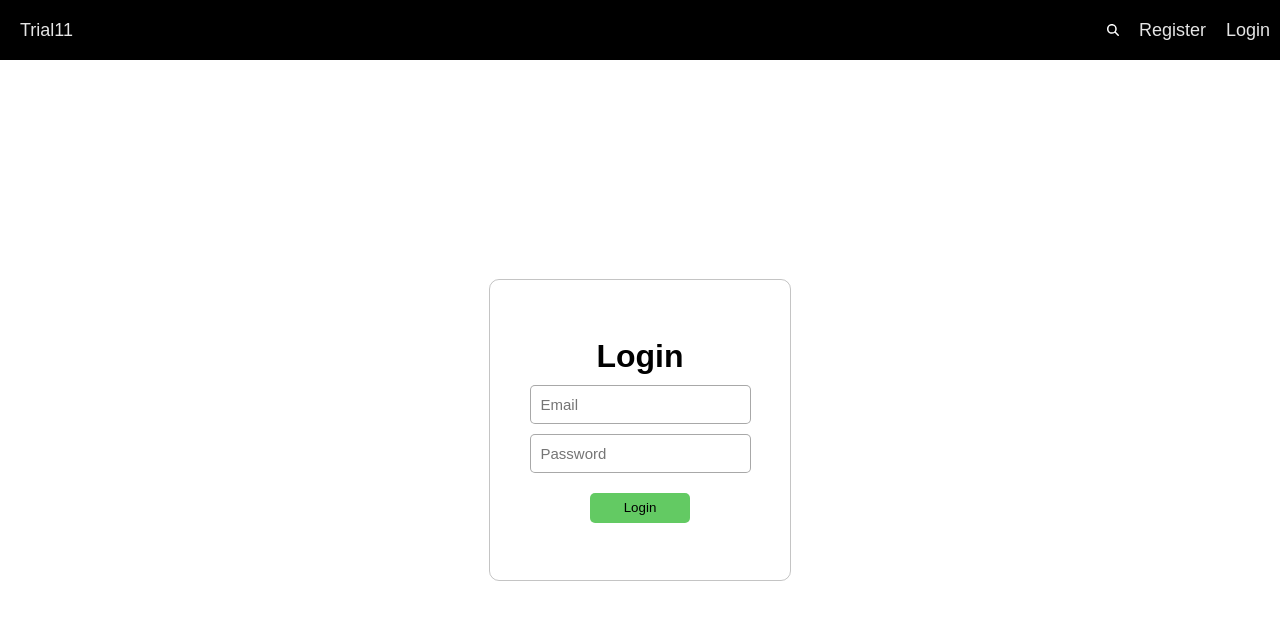
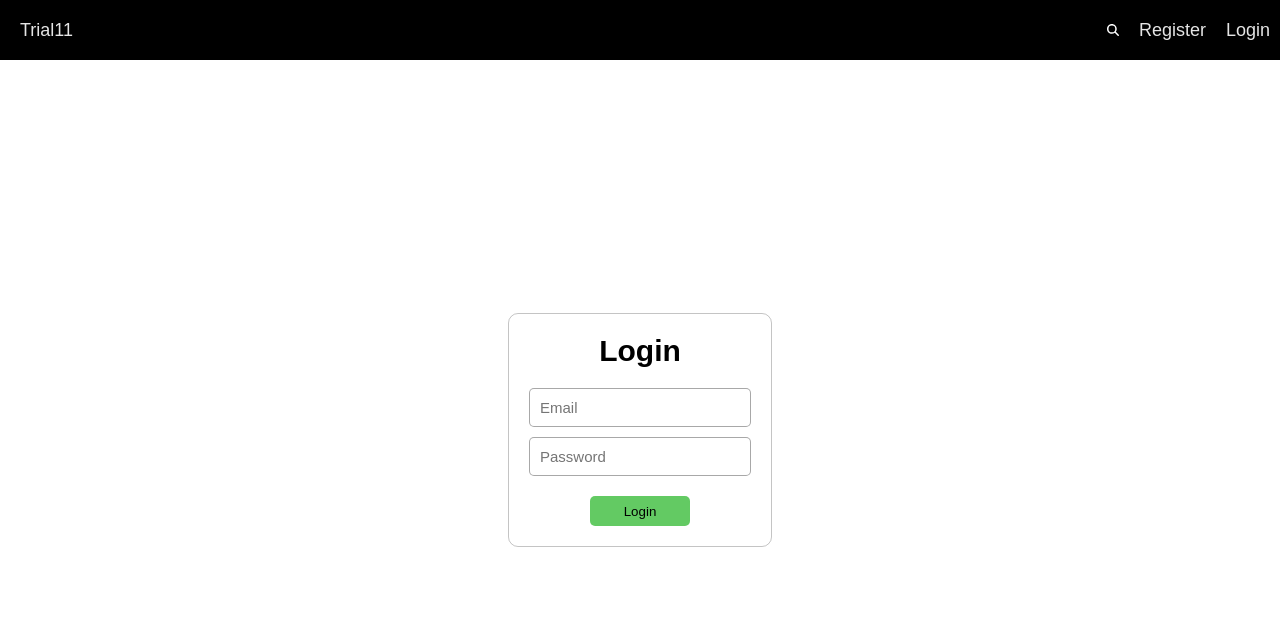
Before and after one commit to TakKwan/Trial11, a React (Create React App) app in the folder my-app/: page /login in a window 1280 px wide. Shown: the top 620 px of the page. Built offline with nearby package versions, Linux system fonts and the light colour scheme; no server answers.

Commit message:
styled login and register

```diff
--- a/my-app/src/components/Login.js
+++ b/my-app/src/components/Login.js
@@ -27,9 +27,8 @@ const Login = ({ setUser }) => {
 
   return (
     <div className="loginContainer">
-      <form className="loginBox" onSubmit={onSubmit}>
-        <h1 className='loginElement'>Login</h1>
-        <div className="form loginElement">
+      <form className="loginForm" onSubmit={onSubmit}>
+        <h1 className='loginTitle'>Login</h1>
         <input
           className='loginInput'
           type="email"
@@ -46,7 +45,6 @@ const Login = ({ setUser }) => {
           value={userBody.password}
           onChange={onChange}
         />
-        </div>
         <button className='loginButton' type="submit">Login</button>
       </form>
     </div>
--- a/my-app/src/style/index.css
+++ b/my-app/src/style/index.css
@@ -221,37 +221,19 @@ body {
   outline: none;
 }
 
-.loginContainer {
-  width: 100%;
-  height: 100%;
-  display: flex;
-  justify-content: center;
-}
-
-.loginBox {
-  width: 300px;
-  height: 300px;
-  display: flex;
-  flex-direction: column;
-  align-self: center;
-  margin: 0;
-  border: solid rgba(0, 0, 0, 0.233) 1px;
-  border-radius: 10px;
-  justify-content: center;
-}
-
 .loginElement {
   margin: 0;
   text-align: center;
 }
 
-.loginInput , .registerInput {
+.loginInput, .registerInput {
   font-size: 15px;
   padding: 10px;
   text-align: left;
   border-radius: 5px;
   border: solid #00000057 1px;
   margin-top: 10px;
+  width: 200px;
 }
 
 .loginButton {
@@ -270,7 +252,7 @@ body {
   background-color: rgba(0, 128, 0, 0.753);
 }
 
-.registerContainer {
+.registerContainer, .loginContainer {
   height: 100%;
   width: 100%;
   display: flex;
@@ -278,28 +260,24 @@ body {
   justify-content: center;
 }
 
-.registerForm {
+.registerForm, .loginForm {
   display: flex;
-  height: 340px;
-  width: 300px;
   flex-direction: column;
+  align-items: center;
   border: solid rgba(0, 0, 0, 0.233) 1px;
   border-radius: 10px;
-  align-items: center;
+  padding: 20px;
 }
 
-.registerTitle {
+.registerTitle, .loginTitle {
   text-align: center;
   font-size: 30px;
   margin: 0;
-  margin-top: 20px;
   margin-bottom: 10px;
 }
 
 .resgisterButton {
   display: block;
-  margin-left: auto;
-  margin-right: auto;
   margin-top: 20px;
   border: none;
   height: 30px;
```
Lines whose indentation alone changed are shown as unchanged.
